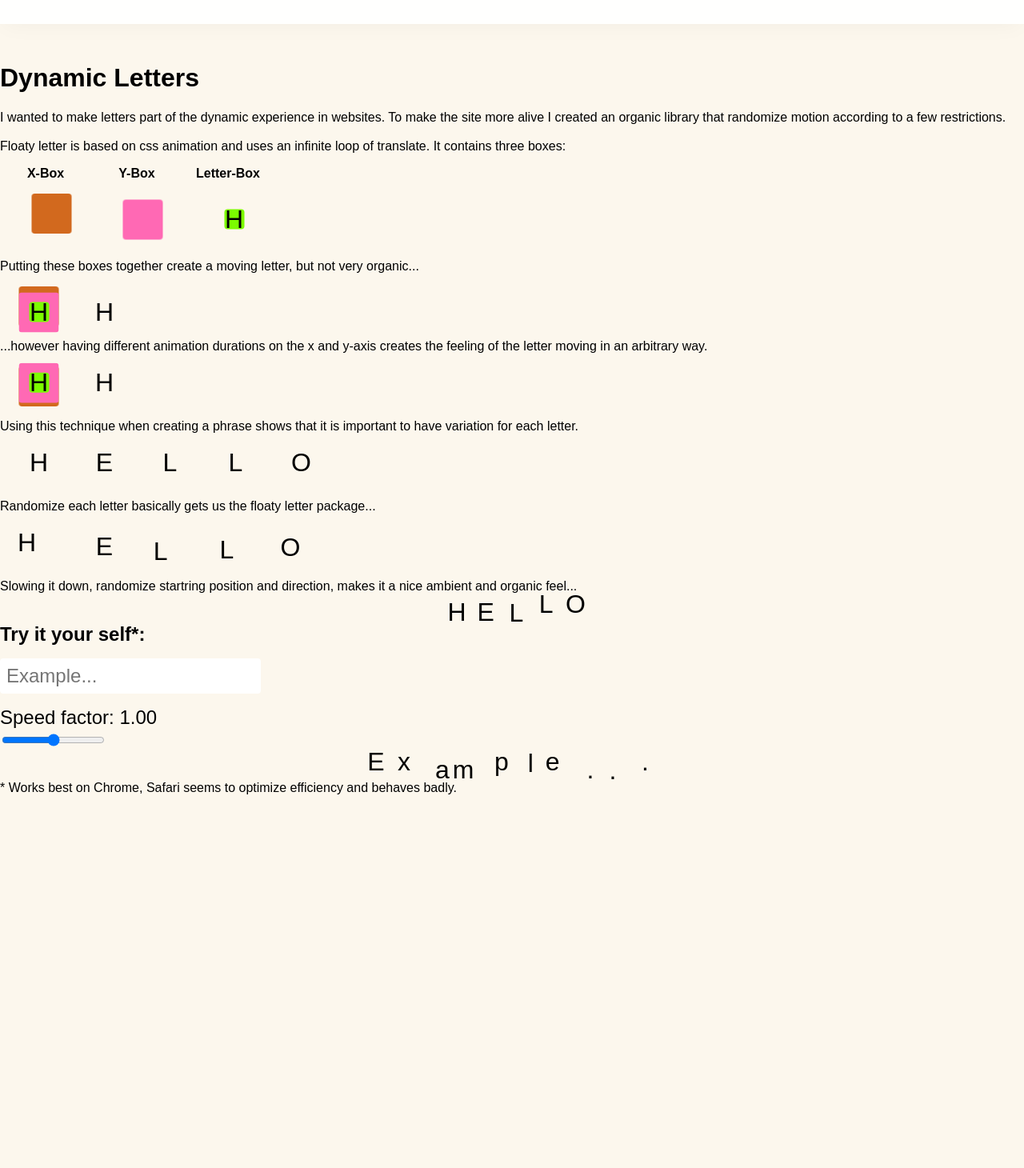
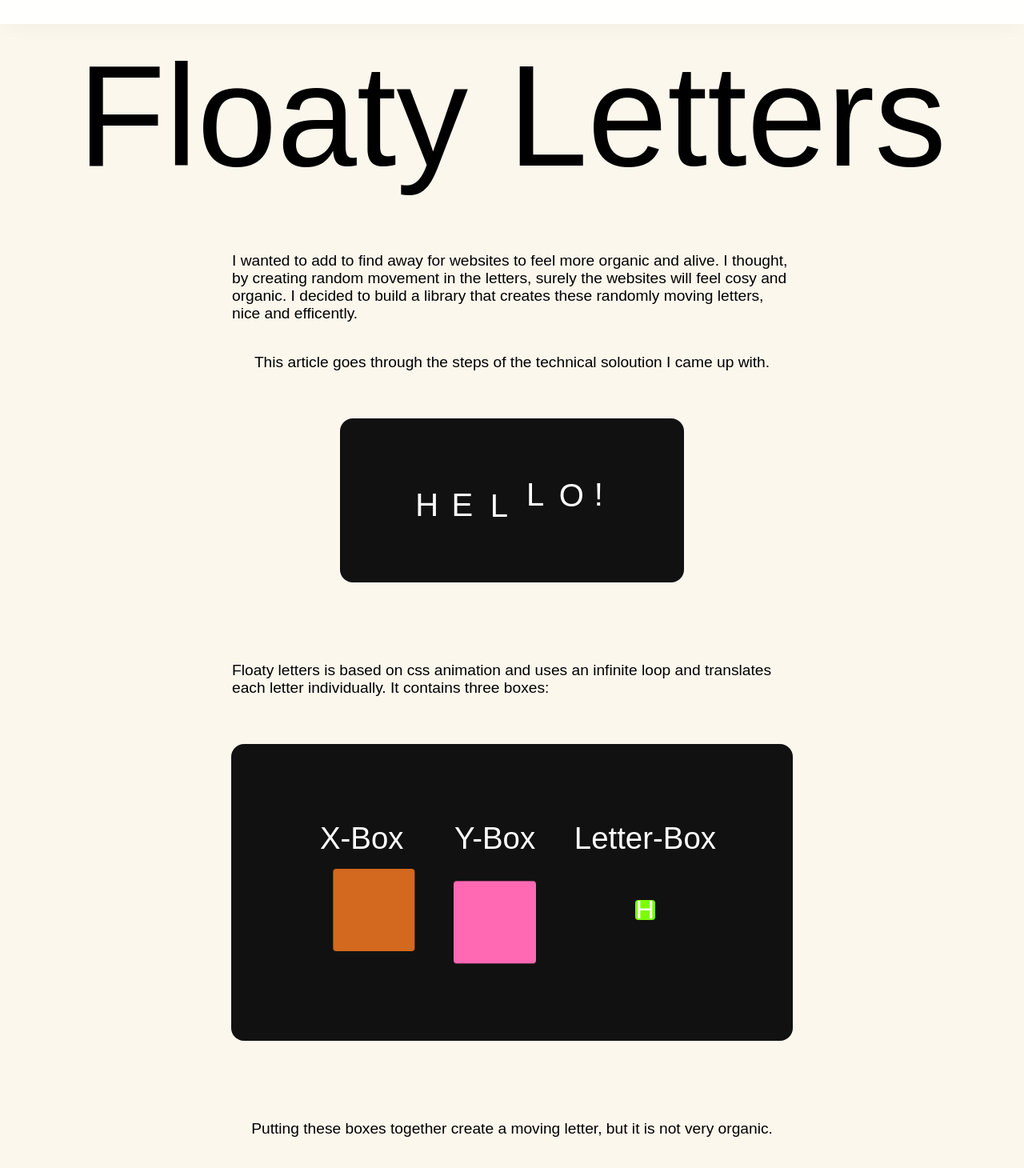
Before and after one commit to oc-developer/oc-portfolio, a React (Create React App) app: page /floaty-letter in a window 1280 px wide. Shown: the part 70-1530 px from the top of the page at 80% size. Before the commit the page ends 1064 px from the top, so only its background shows below. Built offline with nearby package versions, Linux system fonts and the light colour scheme.

Commit message:
Floaty styling (#10)
* styling leftbar

* Header styling

* padding dynamic letters

* Replace span with p

* Update text in dynamic letter

* Update dynamic letters

* update todo

Co-authored-by: Oliver Carlsson <oliverc@Olivers-MacBook-Air.local>

```diff
--- a/src/About/About.tsx
+++ b/src/About/About.tsx
@@ -9,7 +9,7 @@ import linkedIn from '../Utils/linkedin.svg'
 export default function About() {
     return (
         <div className="section grid-items section-about">
-            <h2 className="section-header">me</h2>
+            <h1 className="section-header">me</h1>
             <div className="section-content about-me">
                 <div className="left">
                     <h3 className="header">Oliver Carlsson</h3>
--- a/src/App.scss
+++ b/src/App.scss
@@ -5,33 +5,53 @@
 
   .content {
     position: relative;
+    padding: 7em 4em 4em 4em;
+    width: 100%;
+    z-index: 0;
+    box-sizing: border-box;
+
+    .article {
       display: flex;
       flex-direction: column;
       align-items: center;
-    padding: 5em 4em 4em 4em;
-    width: 100%;
-    z-index: 0;
+
+      p {
+        max-width: 700px;
+        padding: 0em 2em;
+        margin: 1em 0;
+      }
+
+      h2 {
+        padding-bottom: 3rem;
+      }
+
+      .article-header {
+        text-align: center;
+      }
+
+      .seperator {
+        width: 30%;
+        background-color: dimgray;
+        height: 5px;
+        margin: 2em 0;
+      }
+
+      .side-note {
+        font-size: 1em;
       }
     }
 
-.grid-items {
-  display: flex;
-  flex-flow: row wrap;
-}
-
+    .article,
     .section {
-  width: 1280px;
-  max-width: 100%;
-  overflow: hidden;
+      width: 100%;
+      max-width: 1280px;
       box-sizing: border-box;
       overflow: visible;
 
       .section-header {
-    font-size: 160px;
         flex: 100%;
         margin-bottom: -0.227em;
         z-index: 10;
-    cursor: default;
       }
 
       .section-hover {
@@ -55,6 +75,13 @@
         }
       }
     }
+  }
+}
+
+.grid-items {
+  display: flex;
+  flex-flow: row wrap;
+}
 
 @media (max-width: 600px) {
   .section-header {
@@ -76,13 +103,6 @@
   font-size: 3em;
 }
 
-.content {
-  position: relative;
-  padding: 4rem;
-  box-sizing: border-box;
-  width: 100%;
-}
-
 .fade-in {
   animation-name: fadeIn;
   animation-duration: 4s;
--- a/src/Leftbar/leftbar.scss
+++ b/src/Leftbar/leftbar.scss
@@ -55,5 +55,6 @@
     .link {
         margin-top: 0.5em;
         color: white;
+        font-size: 1.5em;
     }
 }
--- a/src/Leftbar/leftbar.tsx
+++ b/src/Leftbar/leftbar.tsx
@@ -17,16 +17,16 @@ function Leftbar() {
                 <LeftbarIcon state={isOpen ? 'open' : ''} />
             </div>
             <div className="leftbar-content">
-                <h2 className="header">
+                <h3 className="header">
                     Oliver Carlsson
-                </h2>
+                </h3>
                 <div className="divider"></div>
                 <div className="links">
                     <Link to={'/'}>
                         <div className="link">Overview</div>
                     </Link>
                     <Link to={'/floaty-letter'}>
-                        <div className="link">Floaty letters</div>
+                        <div className="link">Floaty Letters</div>
                     </Link>
                 </div>
             </div>
--- a/src/Notes/Notes.tsx
+++ b/src/Notes/Notes.tsx
@@ -8,9 +8,9 @@ import FloatyLetters from '../FloatyLetters/FloatyLetters'
 export default function Notes() {
     return (
         <div className="section grid-items" onClick={() => window.scrollTo({top: 0, behavior: 'smooth'})}>
-            <h2 className="section-header">
+            <h1 className="section-header">
                 notes
-            </h2>
+            </h1>
             <Link to={'floaty-letter'} className="section-content section-hover note note-floaty-letter">
                 <h2 className="note-header">
                     <FloatyLetters maxDuration={10} minDuration={3} phrase="FLOATY" />
--- a/src/Projects/DynamicLetters/TestLetter/TestLetter.css
+++ b/src/Projects/DynamicLetters/DemoLetter/DemoLetter.scss
@@ -1,8 +1,7 @@
 .floaty-demo .demo-box {
-    width: 50px;
-    height: 50px;
+    width: 8vw;
+    height: 8vw;
     border-radius: 4px;
-    animation-duration: 1s;
     animation-iteration-count: infinite;
     animation-timing-function: ease-in-out;
     animation-direction: alternate;
--- a/src/Projects/DynamicLetters/TestLetter/TestLetter.tsx
+++ b/src/Projects/DynamicLetters/DemoLetter/DemoLetter.tsx
@@ -1,5 +1,5 @@
 import React from 'react'
-import './TestLetter.css'
+import './DemoLetter.scss'
 
 export default function DemoLetter(props: demoLetterProps) {
     const xBoxStyle: React.CSSProperties = {
--- a/src/Projects/DynamicLetters/DynamicLetters.scss
+++ b/src/Projects/DynamicLetters/DynamicLetters.scss
@@ -1,12 +1,23 @@
-.dynamic-letters {
-    padding-top: 10vw;
+.article {
+    .show-box {
+        padding: 2em;
+        font-size: 2.5em;
+        background-color: rgb(17, 17, 17);
+        border-radius: 16px;
+        color: white;
+        margin: 1em 0 2em 0;
+    }
 }
 
-.dynamic-letters .settings {
+.dynamic-letters {
+    .floaty-letters-header {
+        font-size: 4em;
+    }
+    .settings {
         font-size: 1.5rem;
     }
 
-.dynamic-letters .dynamic-text-input {
+    .dynamic-text-input {
         font-size: 1.5rem;
         border-radius: 4px;
         padding: 8px;
@@ -15,16 +26,13 @@
         outline: none;
     }
 
-.dynamic-letters .floaty-letters {
-    font-size: 2rem;
-}
-
-.dynamic-letters .title-box {
+    .title-box {
         display: flex;
         flex-direction: column;
         align-items: center;
         margin: 1rem;
     }
+}
 
 .floaty-demo .slow-box {
     animation-duration: 0.651s;
--- a/src/Projects/DynamicLetters/DynamicLetters.tsx
+++ b/src/Projects/DynamicLetters/DynamicLetters.tsx
@@ -1,7 +1,7 @@
 import React, { useState } from 'react';
 import './DynamicLetters.scss'
 import FloatyLetters from '../../FloatyLetters/FloatyLetters'
-import DemoLetter from './TestLetter/TestLetter'
+import DemoLetter from './DemoLetter/DemoLetter'
 
 export default function DynamicLetters() {
     const placeholder = 'Example...'
@@ -14,67 +14,82 @@ export default function DynamicLetters() {
     }
 
     return (
-        <div className="section dynamic-letters">
-            <h1>Dynamic Letters</h1>
-            <span>
-                I wanted to make letters part of the dynamic experience in websites.
-                To make the site more alive I created an organic library that randomize
-                motion according to a few restrictions. <br /><br />
+        <div className="content">
+            <div className="article dynamic-letters">
+                <span className="floaty-letters-header">
+                    {/* Make sure word wrap works correctly, should only wrap round the word, not for each letter */}
+                    {/* <FloatyLetters phrase="Floaty Letters" maxDuration={15} minDuration={5} /> */}
                 </span>
-            <span>
-                Floaty letter is based on css animation and uses an infinite loop of translate. It contains three boxes:
-            </span>
-            <div style={{ display: "flex" }}>
+                <h2>Floaty Letters</h2>
+                <p>
+                    I wanted to add to find away for websites to feel more organic and alive. I thought,
+                    by creating random movement in the letters,
+                    surely the websites will feel cosy and organic. I decided to build a library that creates these randomly moving letters,
+                    nice and efficently.
+                </p>
+                <p>This article goes through the steps of the technical soloution I came up with.</p>
+                <div className="show-box">
+                    <FloatyLetters phrase="HELLO!" maxDuration={15} minDuration={5} />
+                </div>
+                <p>
+                    Floaty letters is based on css animation and uses an infinite loop and translates each letter individually.
+                    It contains three boxes:
+                    </p>
+                <div className="show-box" style={{ display: "flex" }}>
                     <div className="title-box">
-                    <span><b>X-Box</b></span>
+                        <h4>X-Box</h4>
                         <DemoLetter showX={true} xDuration={1} />
                     </div>
                     <div className="title-box">
-                    <span><b>Y-Box</b></span>
+                        <h4>Y-Box</h4>
                         <DemoLetter showY={true} yDuration={1} />
                     </div>
                     <div className="title-box">
-                    <span><b>Letter-Box</b></span>
+                        <h4>Letter-Box</h4>
                         <DemoLetter letter="H" letterBg={true} />
                     </div>
                 </div>
-            <span>
-                Putting these boxes together create a moving letter, but not very organic...
-            </span>
-            <div style={{ display: "flex" }}>
+                <p>
+                    Putting these boxes together create a moving letter, but it is not very organic.
+                    </p>
+                <div className="show-box" style={{ display: "flex" }}>
                     <DemoLetter showX={true} xDuration={1} showY={true} yDuration={1} letter="H" letterBg={true} />
                     <DemoLetter letter="H" xDuration={1} yDuration={1} />
                 </div>
-            <span>
-                ...however having different animation durations on the x and y-axis creates the feeling of the letter moving in an arbitrary way.
-            </span>
-            <div style={{ display: "flex" }}>
+                <p>
+                    To make the letters feel organic we need to add randomness to the movement,
+                    we do this by giving the x and y axis different durations.
+                </p>
+                <div className="show-box" style={{ display: "flex" }}>
                     <DemoLetter showX={true} showY={true} letterBg={true} xDuration={1} yDuration={0.651} letter="H" />
                     <DemoLetter xDuration={1} yDuration={0.651} letter="H" />
                 </div>
-            <span>
-                Using this technique when creating a phrase shows that it is important to have variation for each letter.
-            </span>
-            <div style={{ display: "flex" }}>
+                <p>
+                    Now the letter is not as predictable,
+                    but when each letter has the exakt same duration it becomes predictable again.
+                    </p>
+                <div className="show-box" style={{ display: "flex" }}>
                     <DemoLetter xDuration={1} yDuration={0.651} letter="H" />
                     <DemoLetter xDuration={1} yDuration={0.651} letter="E" />
                     <DemoLetter xDuration={1} yDuration={0.651} letter="L" />
                     <DemoLetter xDuration={1} yDuration={0.651} letter="L" />
                     <DemoLetter xDuration={1} yDuration={0.651} letter="O" />
                 </div>
-            <span>Randomize each letter basically gets us the floaty letter package...</span>
-            <div style={{ display: "flex" }}>
+                <p>Randomize each letter basically gets us the floaty letter package...</p>
+                <div className="show-box" style={{ display: "flex" }}>
                     <DemoLetter xDuration={randDuration()} yDuration={randDuration()} letter="H" />
                     <DemoLetter xDuration={1} yDuration={randDuration()} letter="E" />
                     <DemoLetter xDuration={randDuration()} yDuration={randDuration()} letter="L" />
                     <DemoLetter xDuration={randDuration()} yDuration={randDuration()} letter="L" />
                     <DemoLetter xDuration={randDuration()} yDuration={randDuration()} letter="O" />
                 </div>
-            <span>Slowing it down, randomize startring position and direction, makes it a nice ambient and organic feel...</span>
+                <p>Slowing it down, randomize startring position and direction,
+                    makes it a nice ambient and organic feel.</p>
+                <div className="show-box" style={{ fontSize: '2rem' }}>
                     <FloatyLetters maxDuration={15} minDuration={5} phrase="HELLO" />
-
-            <h2>Try it your self*:</h2>
-
+                </div>
+                <div className="seperator"></div>
+                <h4>Try it yourself*:</h4>
                 <div className="settings">
                     <input className="dynamic-text-input" type="text" placeholder={placeholder} value={phrase} onChange={e => setPhrase(e.target.value)} />
                     <br />
@@ -86,8 +101,13 @@ export default function DynamicLetters() {
                         setSpeed(Math.exp(value))
                     }} />
                 </div>
+                <div className="show-box">
                     <FloatyLetters phrase={setPhraseDefault()} maxDuration={15 / Speed} minDuration={5 / Speed} />
-            <span>* Works best on Chrome, Safari seems to optimize efficiency and behaves badly.</span>
+                </div>
+                <p className="side-note">* Works best on Chrome, Safari seems to optimize efficiency and behaves badly.
+                I still have a few bugs that needs to be take care of before I can publish it to npm.
+                </p>
+            </div>
         </div>
     )
 }
--- a/src/Protagonist/Protagonist.tsx
+++ b/src/Protagonist/Protagonist.tsx
@@ -7,7 +7,7 @@ export default function Protagonist() {
     return (
         <div className="section protagonist-section">
             <Logo/>
-            <h1 className="fade-in">Oliver Carlsson</h1>
+            <h2 className="fade-in">Oliver Carlsson</h2>
         </div>
     )
 }
--- a/src/Work/Work.tsx
+++ b/src/Work/Work.tsx
@@ -8,13 +8,13 @@ import tibco from '../Utils/tibco.svg'
 export default function Work() {
     return (
         <div className="section grid-items work">
-            <h2 className="section-header">Work</h2>
+            <h1 className="section-header">work</h1>
             <div className="section-content section-work">
                 <div className="half">
 
                     <a href="https://ictech.se/" className="work-place work-hover ictech">
                         <img className="ictech-logo" src={ictechLogo} alt="ictech" />
-                        <span> I'm currently a consultant at ictech, we are a creative tech-company for the software development industry, based out of Gothenburg.</span>
+                        <p> I'm currently a consultant at ictech, we are a creative tech-company for the software development industry, based out of Gothenburg.</p>
                     </a>
                     <a href="https://www.wirelesscar.com/" className="work-place work-hover wireless-car">
                         <img className="wcar-logo" src={wcar} alt="Wireless Car" />
--- a/src/index.css
+++ b/src/index.css
@@ -14,8 +14,36 @@ body {
   position: relative;
 }
 
+p {
+  font-size: larger;
+}
+
+h1 {
+  font-size: 18vw;
+  font-weight: 100;
+  margin: 0;
+  cursor: default;
+}
+
 h2 {
   margin: 0;
+  font-weight: 100;
+  font-size: 14vw;
+  cursor: default;
+}
+
+h3 {
+  margin: 0;
+  font-weight: 100;
+  font-size: 10vw;
+  cursor: default;
+}
+
+h4 {
+  margin: 0;
+  font-weight: 400;
+  font-size: 3vw;
+  cursor: default;
 }
 
 a {
```
Also changed, not shown: 1 other file (tests, documents, lock files or other folders). Lines whose indentation alone changed are shown as unchanged.
